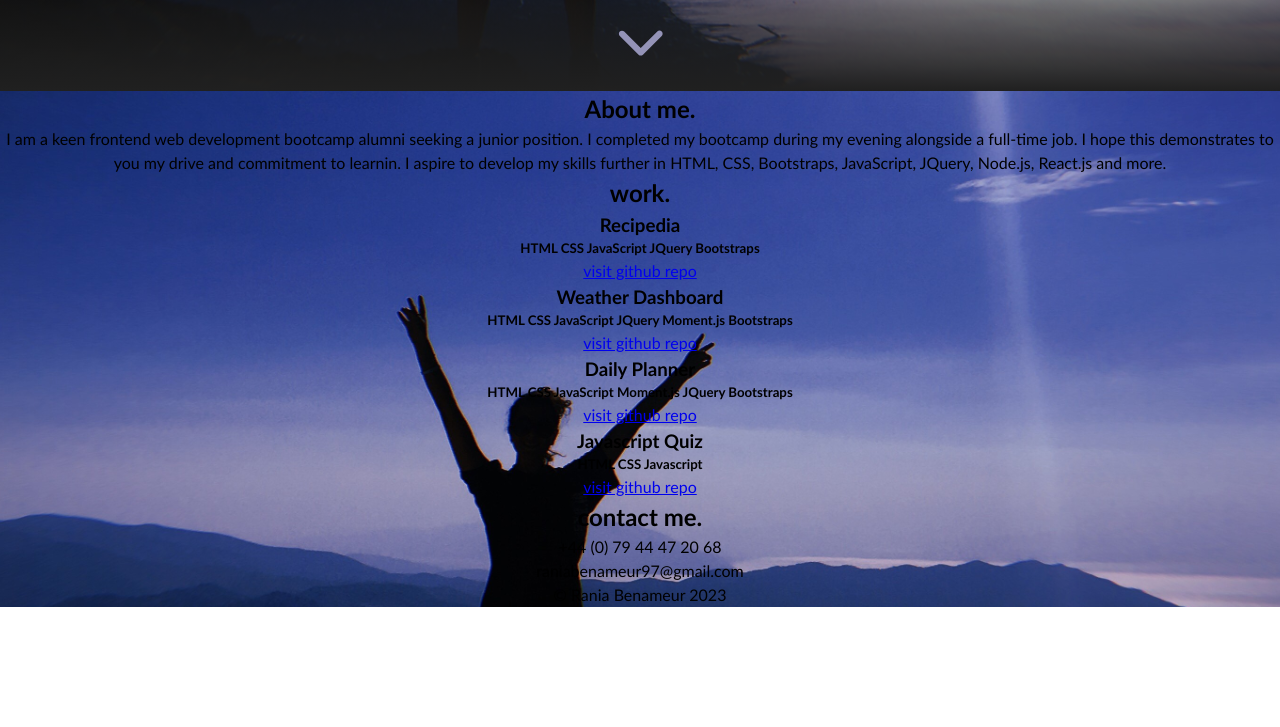
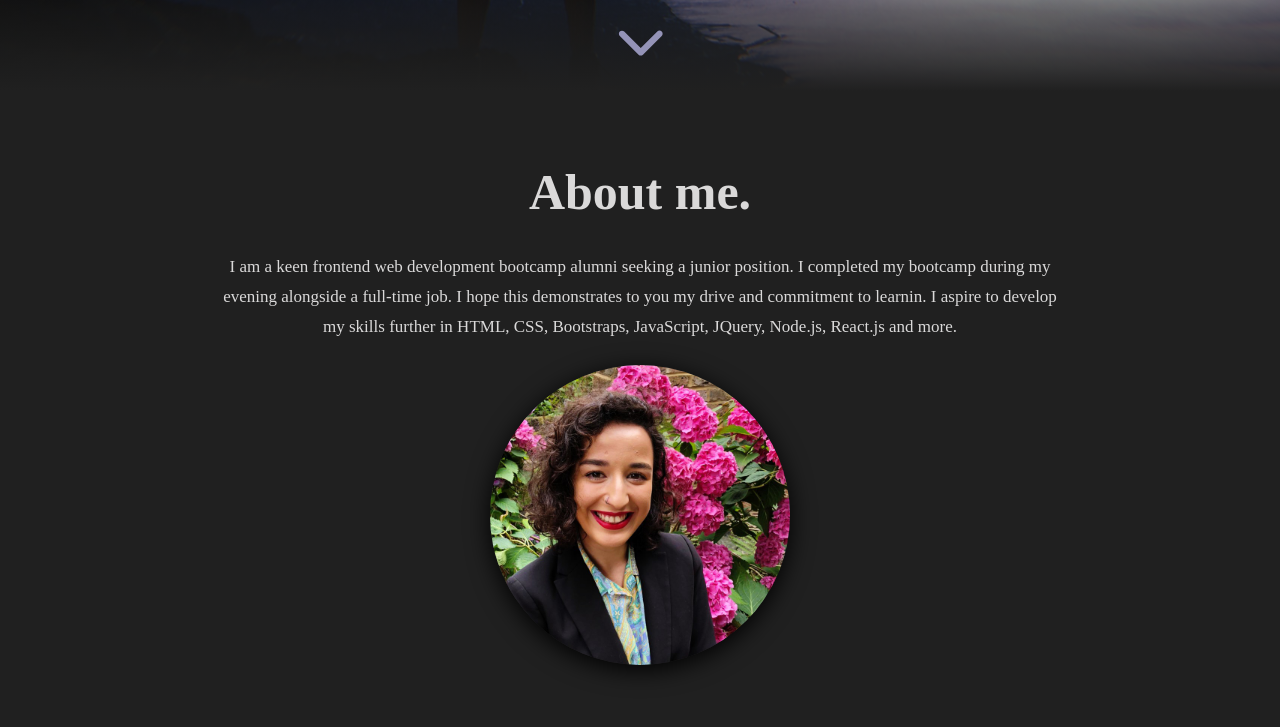
Before and after one commit to RBenameur/Rania-Benameur-Portfolio-React, a React (Create React App) app in the folder my-react-app/: page / in a window 1280 px wide. Shown: the part 709-1436 px from the top of the page. Before the commit the page ends 1316 px from the top, so only its background shows below. Built offline with nearby package versions, Linux system fonts and the light colour scheme.

Commit message:
addded styling for about me section

```diff
--- a/my-react-app/src/components/about/About.js
+++ b/my-react-app/src/components/about/About.js
@@ -1,4 +1,6 @@
 import React from "react";
+import "./about.css";
+import pp from '../../images/profile_img.jpg';
 import { Element } from 'react-scroll';
 
 function About() {
@@ -12,7 +14,7 @@ function About() {
                     <p>I am a keen frontend web development bootcamp alumni seeking a junior position. I completed my bootcamp during my evening alongside a full-time job. I hope this demonstrates to you my drive and commitment to learnin. I aspire to develop my skills further in HTML, CSS, Bootstraps, JavaScript, JQuery, Node.js, React.js and more. </p>
                 </div>
                 <div id="about-me-profile-pic">
-                    {/* <img src="./assets/images/profile_img.jpg" alt="Profile picture of Rania Benameur"/> */}
+                    <img src={pp} alt="Profile picture of Rania Benameur"/>
                 </div>
             </section>
         </Element>
--- /dev/null
+++ b/my-react-app/src/components/about/about.css
@@ -0,0 +1,34 @@
+h2, p {
+    color: rgb(218, 217, 217);
+    line-height: 30px;
+    /*update font family */
+    font-family: 'Corben';
+    font-size: 50px;
+    margin: 2.5%;
+    text-align: center;
+}
+
+p {
+    font-size: 17px;
+    font-weight: lighter;
+}
+
+#about {
+    padding: 5% 15%;
+    background-color: rgb(32, 32, 32);
+}
+
+#about-me-text, #about-me-profile-pic {
+    flex: 250px;
+    display: flex;
+    flex-direction: column;
+    justify-content: center;
+    align-items: center;
+    min-width: 400px;
+}
+
+#about-me-profile-pic img {
+    width: 300px;
+    border-radius: 100rem;
+    box-shadow: 0px 5px 25px black;
+}
```
